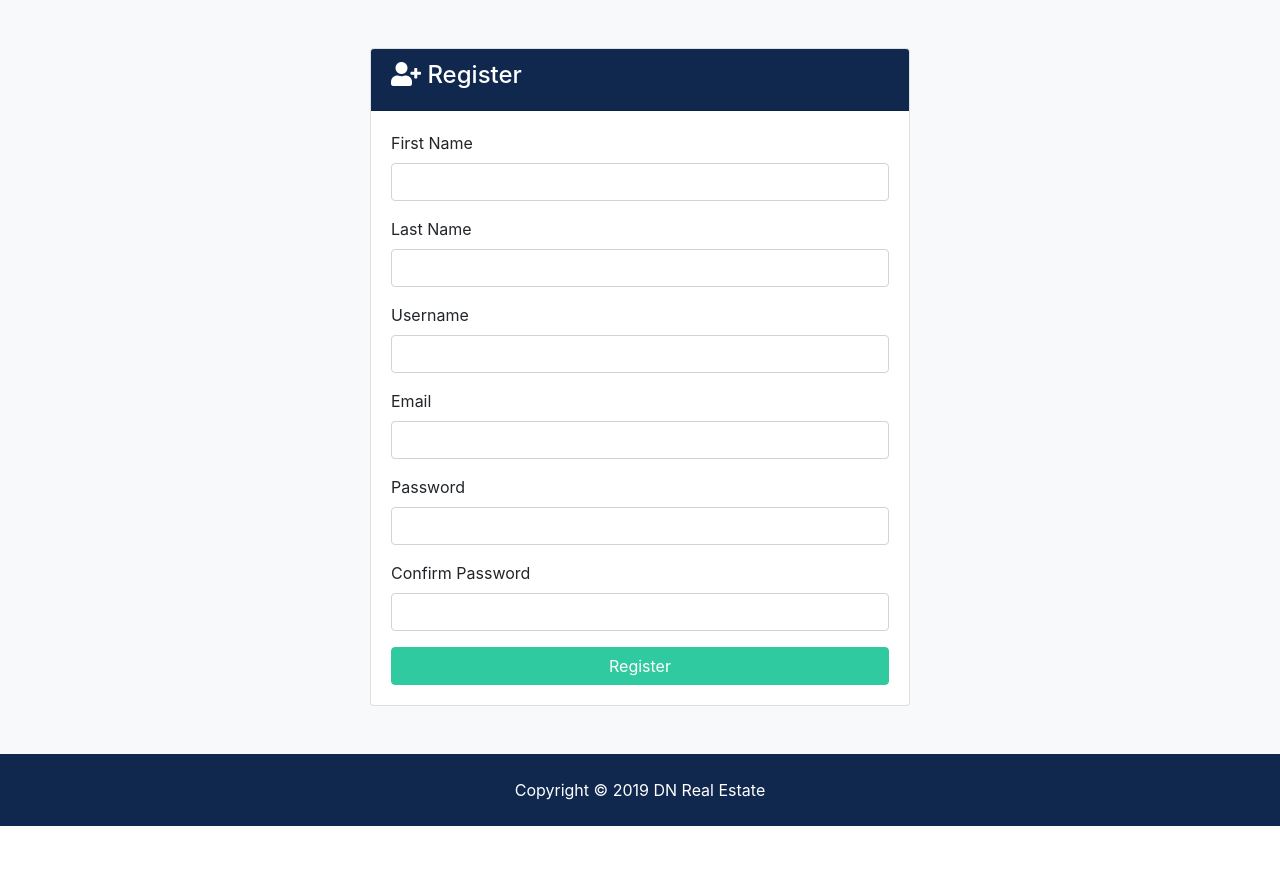
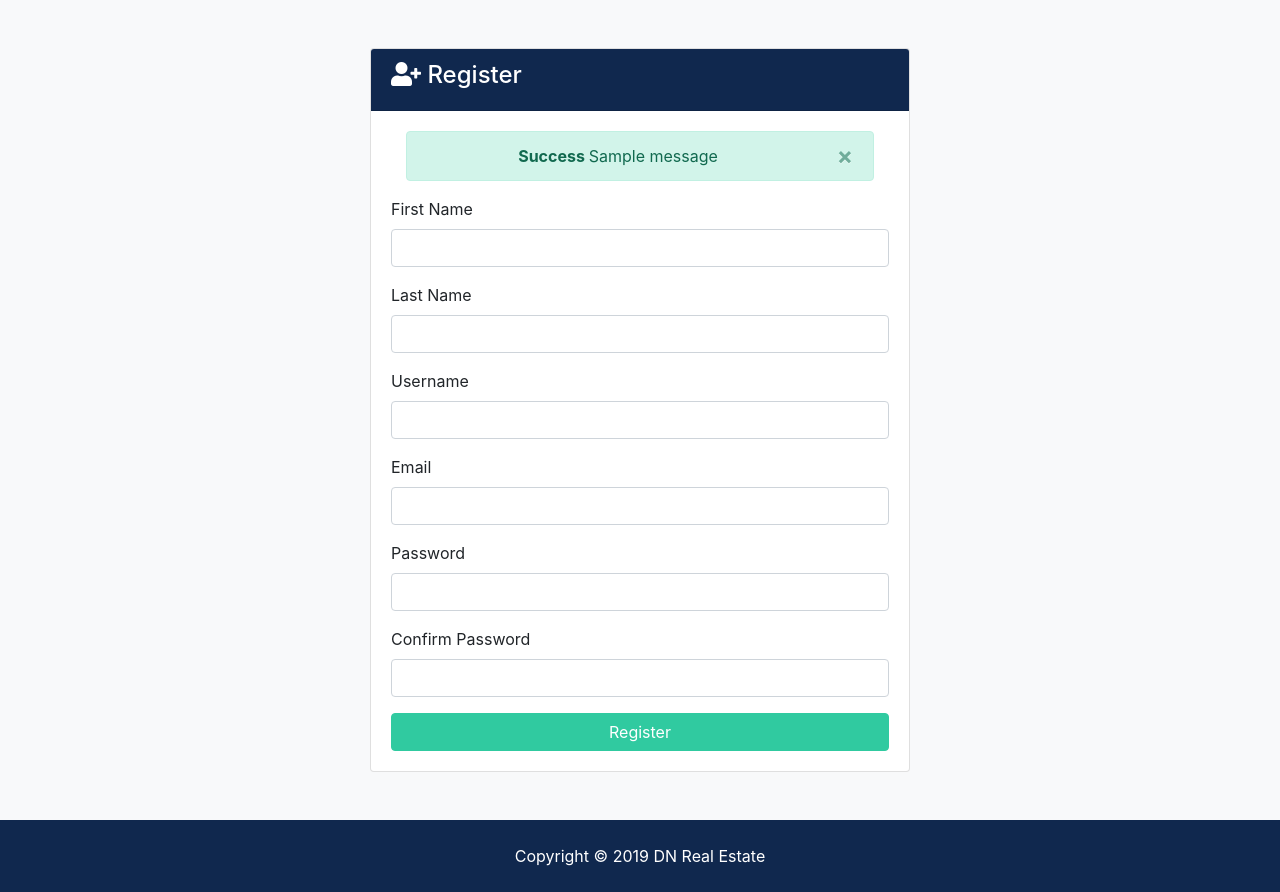
Before and after one commit to dtwelve89/real-estate, a Django app: page /accounts/register in a window 1280 px wide. Shown: the part 128-1020 px from the top of the page. Before the commit the page ends 954 px from the top, so only its background shows below. Run offline with Django 3.2, Linux system fonts and the light colour scheme; tables that the repository leaves empty hold one stand-in row (values such as "Sample post"); one stand-in notice (Sample message) is shown; some libraries are stand-ins or nearby versions.

Commit message:
Message Alerts

```diff
--- a/accounts/views.py
+++ b/accounts/views.py
@@ -1,9 +1,10 @@
 from django.shortcuts import render, redirect
+from django.contrib import messages
 
 def register(request):
   if request.method == 'POST':
-    # Register User
-    return
+    messages.error(request, 'Testing error message')
+    return redirect('register')
   else:
       return render(request, 'accounts/register.html')
 
--- a/dnre/static/js/main.js
+++ b/dnre/static/js/main.js
@@ -1,2 +1,6 @@
 const date = new Date();
 document.querySelector('.year').innerHTML = date.getFullYear();
+
+setTimeout(function() {
+  $('#message').fadeout('slow');
+}, 3000);
--- a/templates/accounts/login.html
+++ b/templates/accounts/login.html
@@ -8,6 +8,8 @@
             <h4><i class="fas fa-sign-in-alt"></i> Login</h4>
           </div>
           <div class="card-body">
+            <!-- Alerts -->
+            {% include 'partials/_alerts.html' %}
             <form action="{% url 'login'%}" method="POST">
               {% csrf_token %}
               <div class="form-group">
--- a/templates/accounts/register.html
+++ b/templates/accounts/register.html
@@ -8,6 +8,8 @@
             <h4><i class="fas fa-user-plus"></i> Register</h4>
           </div>
           <div class="card-body">
+            <!-- Alerts -->
+            {% include 'partials/_alerts.html' %}
             <form action="{% url 'register'%}" method="POST">
               {% csrf_token %}
               <div class="form-group">
--- /dev/null
+++ b/templates/partials/_alerts.html
@@ -0,0 +1,17 @@
+{% if messages %}
+  {% for message in messages %}
+    <div id="message" class="container">
+      <div class="alert alert-{{ message.tags }} alert-dismissible text-center" role="alert">
+        <button type="button" class="close" data-dismiss="alert"><span aria-hidden="true">&times;</span></button>
+        <strong>
+          {% if message.level == DEFAULT_MESSAGE_LEVELS.ERROR %}
+            Error:
+          {% else %}
+            {{ message.tags|title }}
+          {% endif%}
+        </strong>
+        {{ message }}
+      </div>
+    </div>
+  {% endfor %}
+{% endif %}
```
Also changed, not shown: dnre/settings.py (+7 -0 lines).
